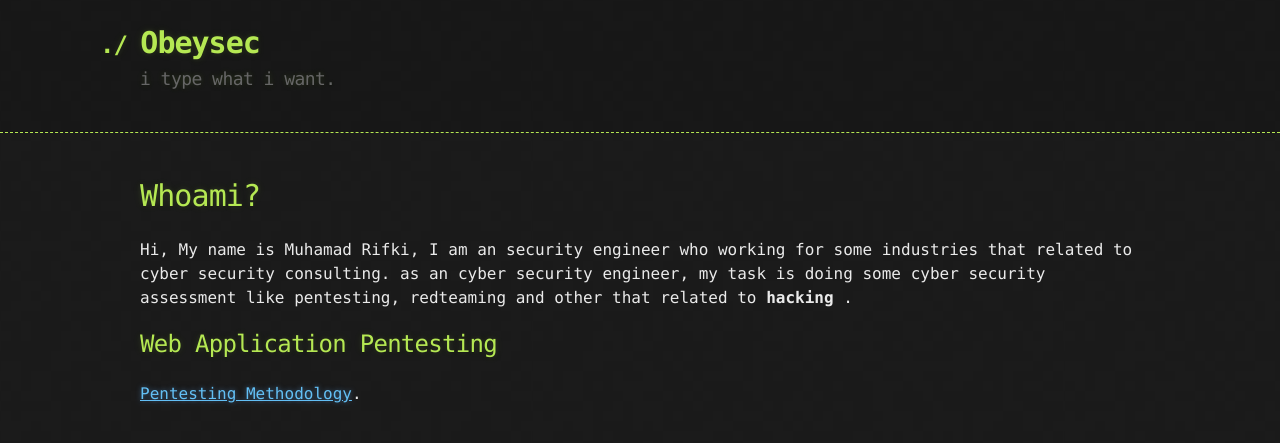
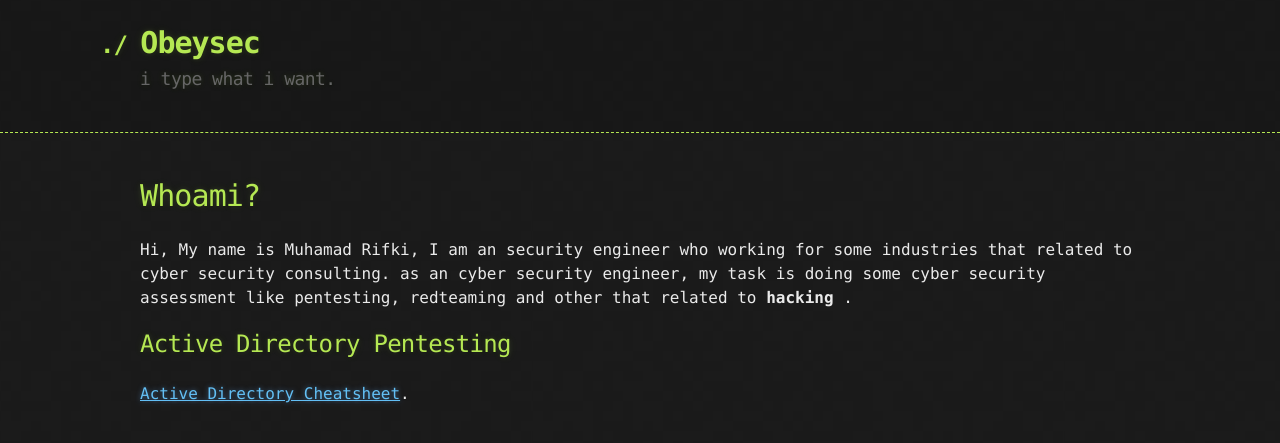
Before and after one commit to sahabrifki/sahabrifki.github.io, a Jekyll site: the page built from index.md, in a window 1280 px wide. Shown: the top 443 px of the page. Built offline with Jekyll 4.4.1, drawn with Linux system fonts in a browser that asks for light colours; our own code applies the rules of GitHub Pages for plain Markdown files.

Commit message:
Update index.md

```diff
--- a/index.md
+++ b/index.md
@@ -7,5 +7,5 @@ Layout: default
 Hi, My name is Muhamad Rifki, I am an security engineer who working for some industries that related to cyber security consulting. as an cyber security engineer, my task is doing some cyber security assessment like pentesting, redteaming and other that related to __hacking__ .
 
 
-## Web Application Pentesting
-[Pentesting Methodology](./another-page.html).
+## Active Directory Pentesting
+[Active Directory Cheatsheet](./Cheatsheet.md).
```
